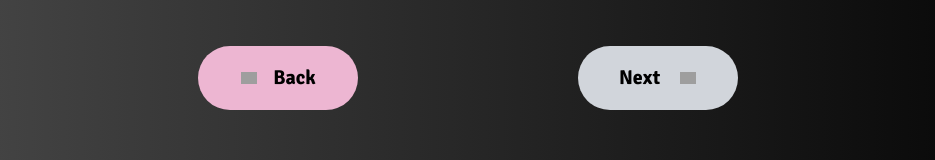
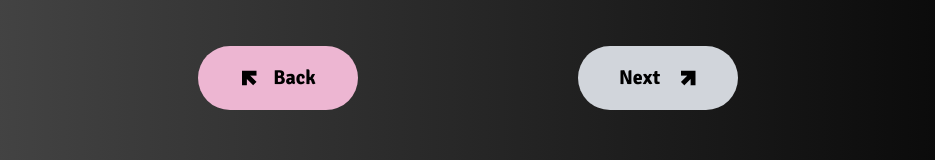
Before and after one commit to Shahbaz-Tanveer/NextSupabase, a Next.js app in the folder frontend/: page /page3 in a window 1280 px wide. Shown: the part 600-760 px from the top of the page, without its empty margins (172-1107 px from the left). Built offline with nearby package versions, Linux system fonts and the light colour scheme; grey boxes are pictures that could not be loaded.

Commit message:
Update page.js

```diff
--- a/frontend/src/app/page3/page.js
+++ b/frontend/src/app/page3/page.js
@@ -96,19 +96,19 @@ export default function QuestionPage() {
       <div className="block sm:hidden absolute -top-0 left-2 w-full">
         <div className="">
           <img
-            src="/frontend/public/Union.PNG"
+            src="/Union.PNG"
             alt="Your Image"
             className="w-[55%] h-auto mx-auto left-0 top-0 pl-10 absolute xl:w-[20%] xl:left-[8%] xl:top-[2%]"
           />
 
           <img
-            src="/frontend/public/1stshoe.PNG"
+            src="/1stshoe.PNG"
             alt="Your Image"
             className="w-3/4 h-auto mx-auto absolute top-4 left-12 filter mix-blend-overlay xl:w-1/3 xl:left-[3%] xl:mt-20"
           />
 
           <img
-            src="/frontend/public/Ellipse.PNG"
+            src="/Ellipse.PNG"
             alt="Your Image"
             className="w-3/4 h-auto mx-auto absolute left-12 filter mix-blend-overlay hidden lg:block xl:w-1/3 xl:left-[5%] xl:mt-[20%] xl:pt-[15%]"
           />
@@ -169,7 +169,7 @@ export default function QuestionPage() {
             >
               <div className="w-3 sm:w-4 h-3 sm:h-4 mr-1">
                 <img
-                  src="/frontend/public/Union3.PNG"
+                  src="/Union3.PNG"
                   alt="Back"
                   className="w-full h-full object-contain filter grayscale"
                 />
@@ -192,7 +192,7 @@ export default function QuestionPage() {
               </span>
               <div className="w-3 sm:w-4 h-3 sm:h-4 ml-1 sm:ml-2 flex-shrink-0">
                 <img
-                  src="/frontend/public/Union2.PNG"
+                  src="/Union2.PNG"
                   alt="Home"
                   className="w-full h-full object-contain filter grayscale"
                 />
```
